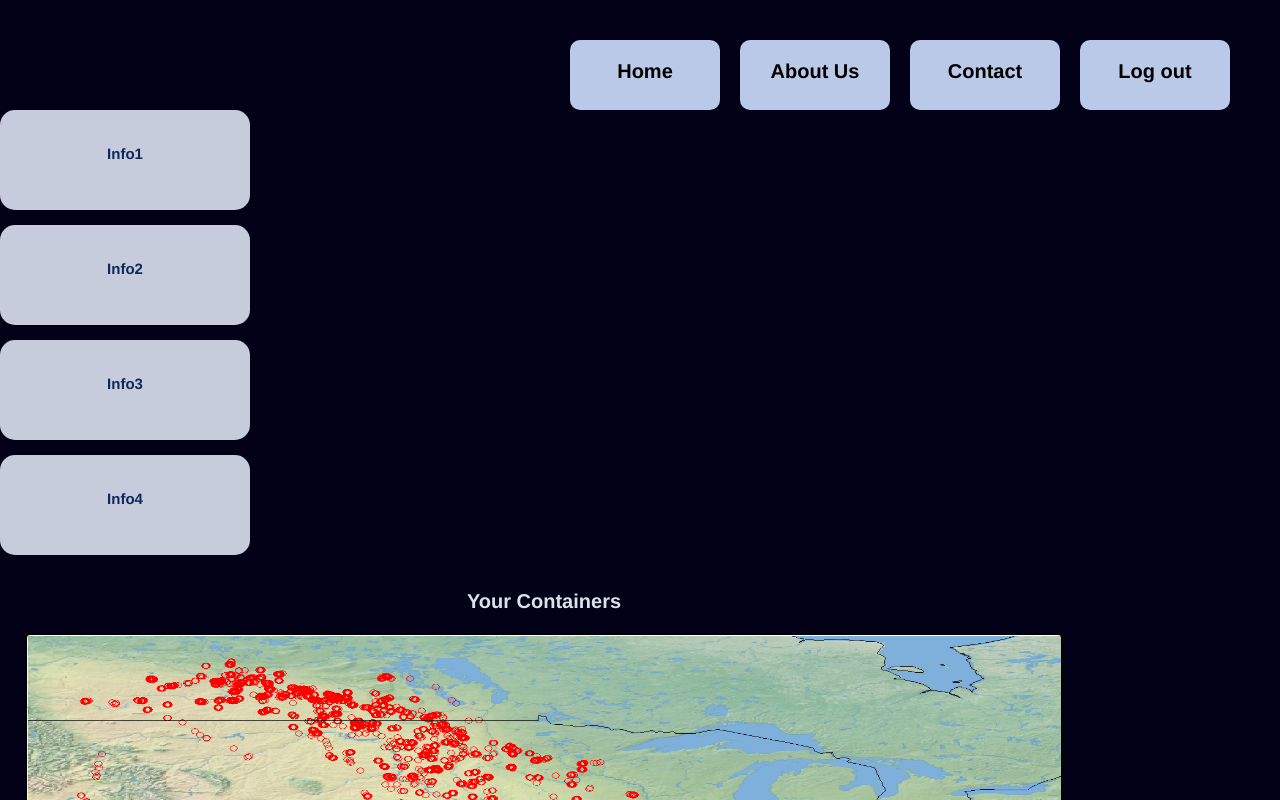
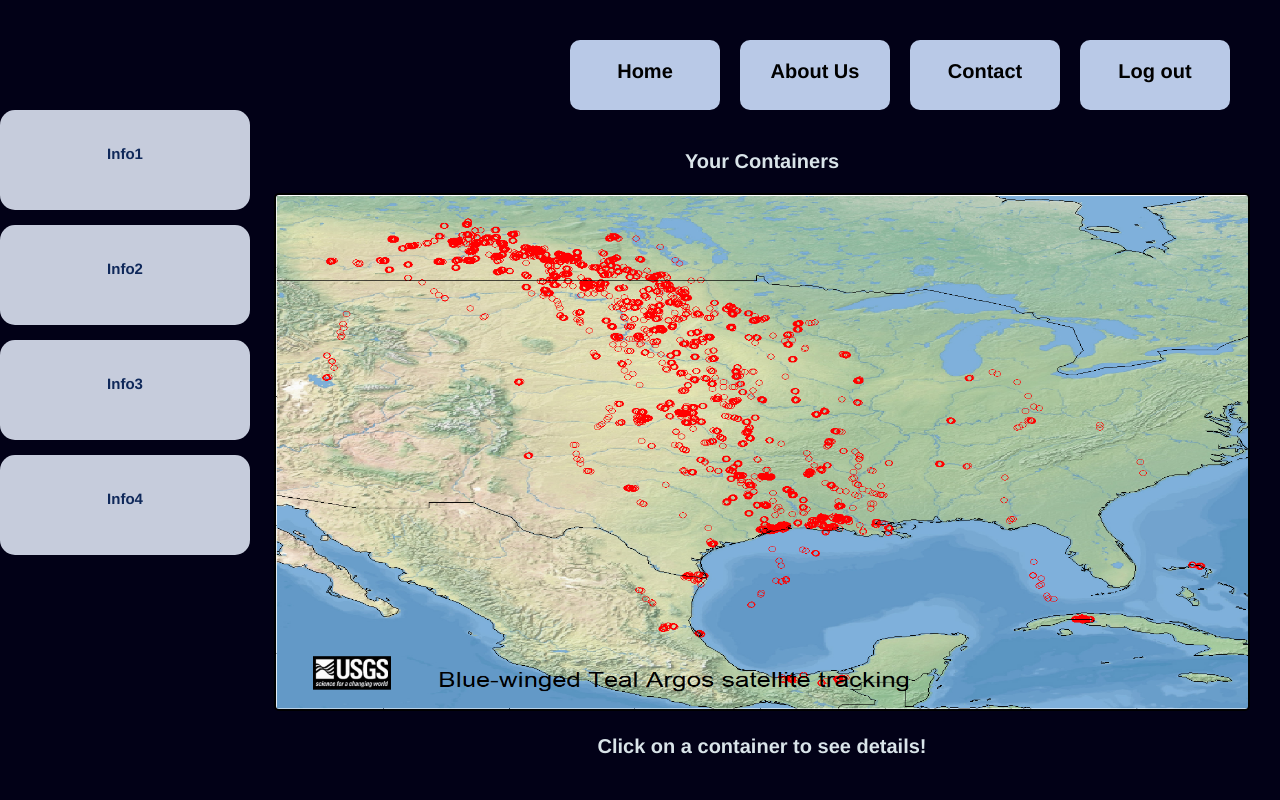
Before and after one commit to smartuni/smart-container, a Next.js app in the folder webApp/Frontend/riot_frontend/: page /map in a window 1280 px wide. Shown: the top 800 px of the page. Built offline with nearby package versions, Linux system fonts and the light colour scheme.

Commit message:
responsive map page

```diff
--- a/webApp/Frontend/riot_frontend/pages/map.js
+++ b/webApp/Frontend/riot_frontend/pages/map.js
@@ -21,7 +21,7 @@ export default function Map() {
         <div>Info3</div>
         <div>Info4</div>
       </div>
-      <div style={{ float: 'left', width: '85%'}}>
+      <div className={styles.map}>
           <p className={styles.mapHint}>Your Containers</p>
           <Image src={img} alt="map" className={styles.mainMap}/>
           <p className={styles.mapHint}>Click on a container to see details!</p>
--- a/webApp/Frontend/riot_frontend/styles/map.module.css
+++ b/webApp/Frontend/riot_frontend/styles/map.module.css
@@ -7,8 +7,20 @@
     margin: 0px;
   }
 
+  .map {
+    float: left;
+    width: 85%;
+  }
+
+  /* Media query for zoom levels 80% to 100% */
+  @media screen and (min-width: 768px) and (max-width: 1600px){
+    .map {
+      width: 80%;
+    }
+  }
+
   .mainMap {
-     height: 514px;
+    height: 514px;
     width: 95%;
     border: 2px solid black;
     border-radius: 5px;
```
